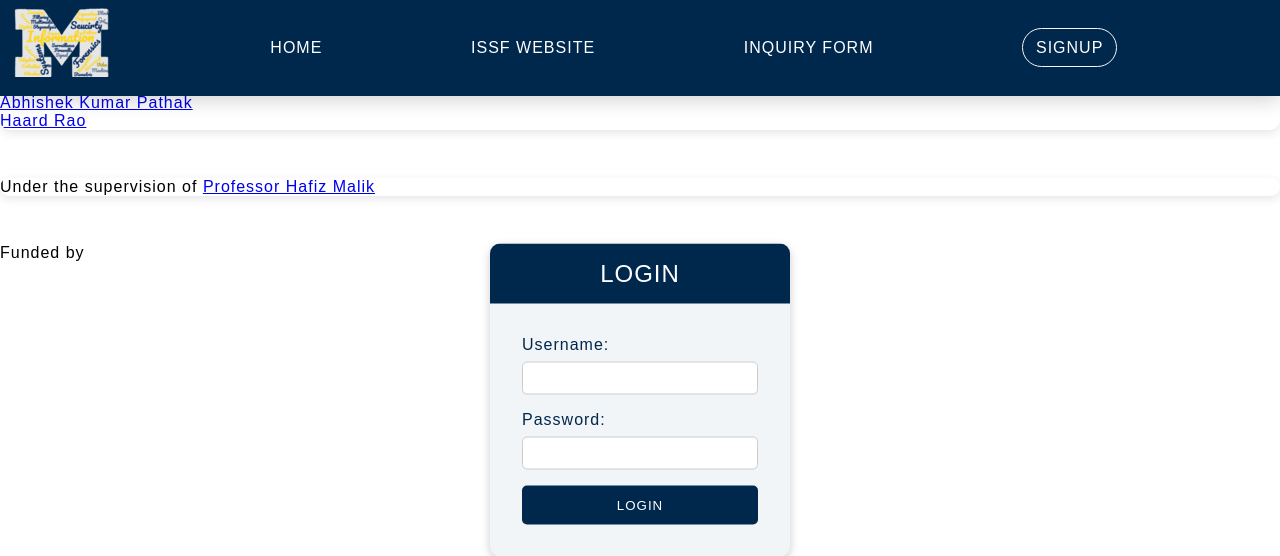
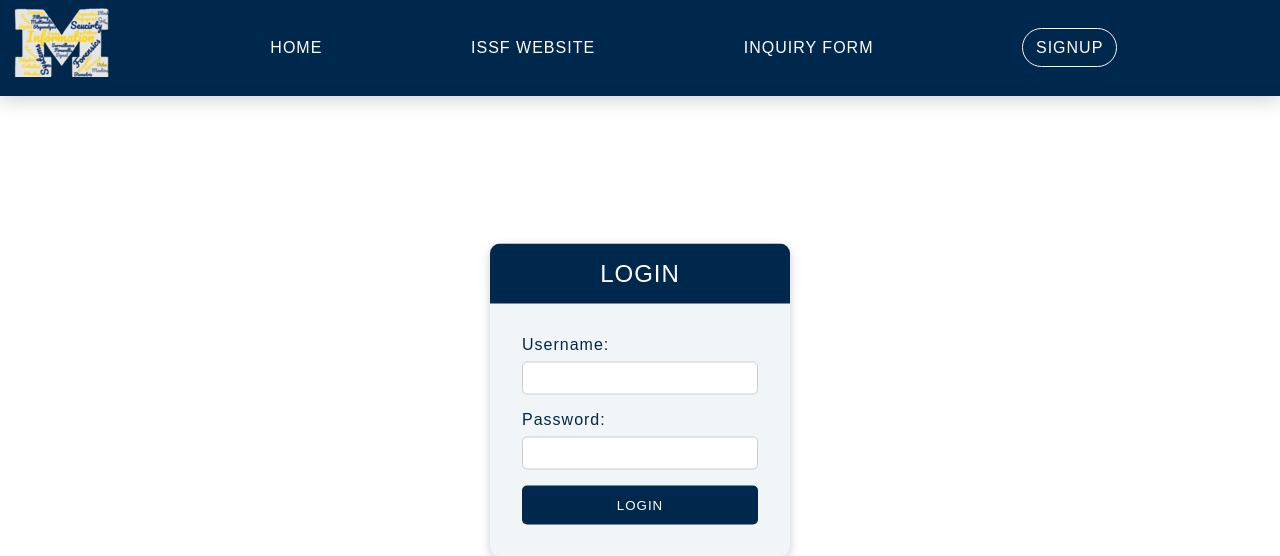
Before and after one commit to harshitb09/Can_Visualization, a Flask app: page /login in a window 1280 px wide. Shown: the top 556 px of the page. Run offline with Flask 3, Linux system fonts and the light colour scheme.

Commit message:
Revert "Update login.html"
This reverts commit fe7ee3dee73d2fd995ef6bfa2f9d357ec4bd269b.

```diff
--- a/App/templates/login.html
+++ b/App/templates/login.html
@@ -45,31 +45,6 @@
         </div>
     </div>
 
-    <div class="footer">
-        <div class="section">
-            <div>
-                <h3><strong><b>Researchers & Developers</b></strong></h3>
-                <ul>
-                    <br>
-                    <li><a href="https://www.linkedin.com/in/abhishek-borde/" target="_blank">Abhishek Borde</a></li>
-                    <li><a href="https://www.linkedin.com/in/harshit-a-barde/" target="_blank">Harshit Barde</a></li>
-                    <li><a href="https://www.linkedin.com/in/abhishek-kumar-pathak-b559b1237/" target="_blank">Abhishek Kumar Pathak</a></li>
-                    <li><a href="https://www.linkedin.com/in/haardrao/" target="_blank">Haard Rao</a></li>
-                </ul>
-            </div>
-        </div>
-        <div class="section">
-            <div>
-                <div
-                    <p>Under the supervision of <a href="https://www.linkedin.com/in/hafizmalik/" target="_blank">Professor Hafiz Malik</a></p>
-                </div>
-            </div>
-        </div>
-        <div class="bottom-bar">
-            <p>Funded by <a href="https://www.nsf.gov/" target="_blank" style="color: white; text-decoration: none;"><strong>NSF</strong></a></p>
-        </div>
-    </div>
-
     <script src="../static/js/nav.js"></script>
     <script src="../static/js/login.js"></script>
 </body>
```
